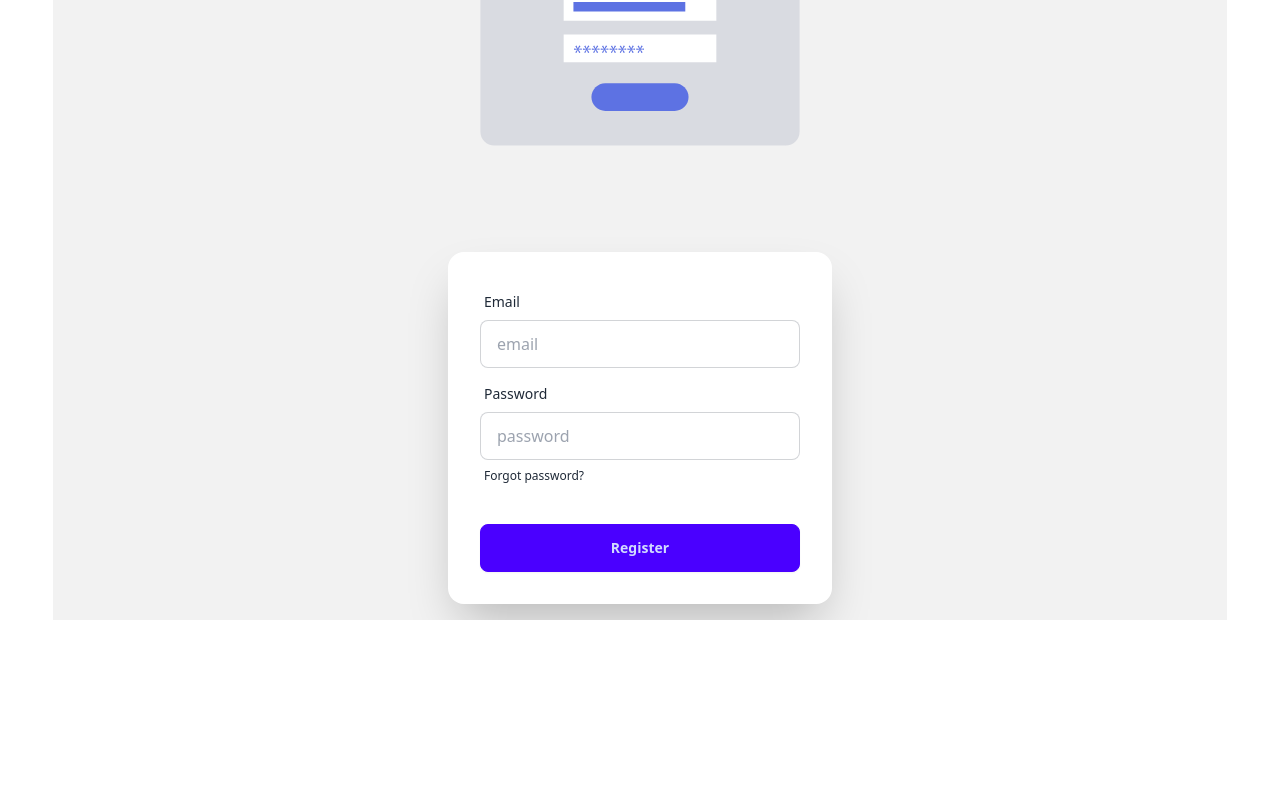
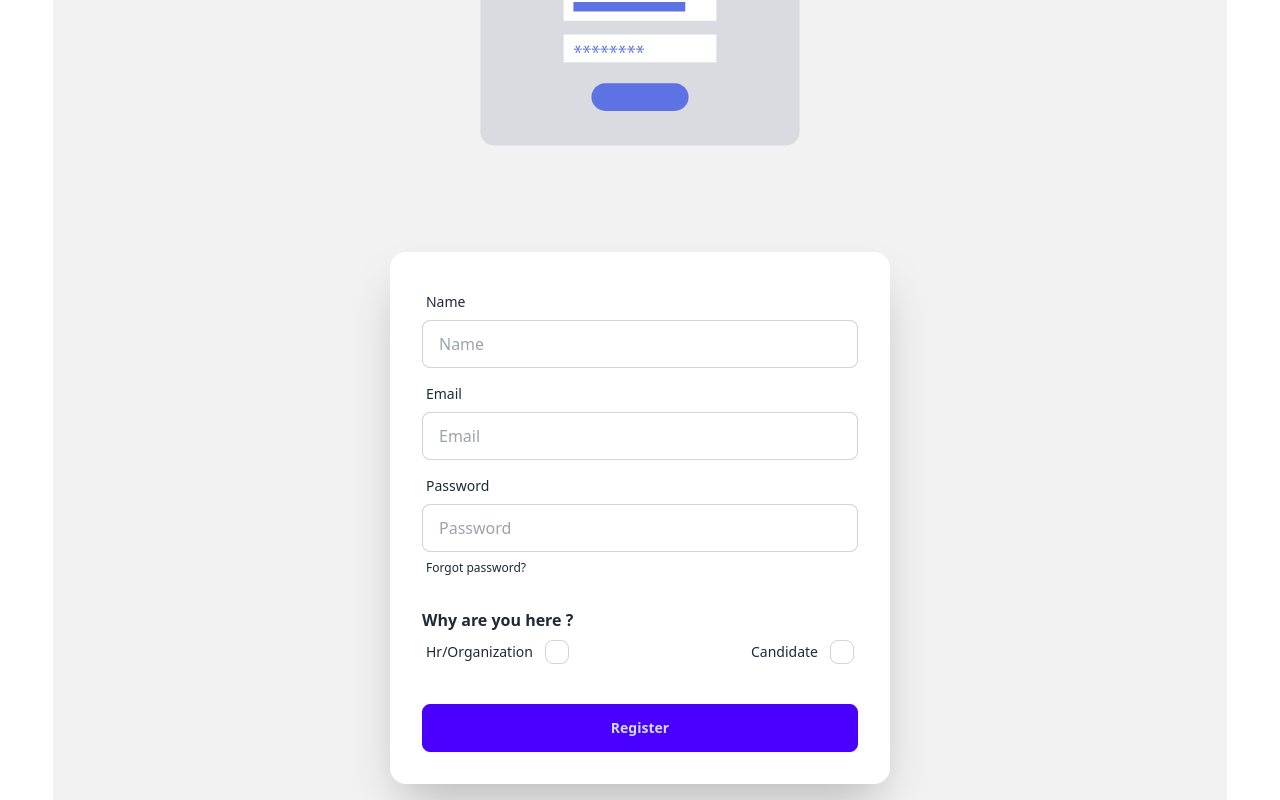
Before and after one commit to neyaz14/Job-Portal, a React (Vite) app: page /register in a window 1280 px wide. Shown: the part 396-1196 px from the top of the page. Before the commit the page ends 1016 px from the top, so only its background shows below. Built offline with nearby package versions, Linux system fonts and the light colour scheme; no server answers.

Commit message:
tried to add name and add jobs data

```diff
--- a/src/Auth/Register.jsx
+++ b/src/Auth/Register.jsx
@@ -5,7 +5,7 @@ import { AuthContext } from './AuthProvider';
 
 const Register = () => {
 
-  const {createUser} = useContext(AuthContext);
+  const { createUser } = useContext(AuthContext);
   const handleRegister = e => {
     e.preventDefault();
     const form = e.target;
@@ -13,8 +13,8 @@ const Register = () => {
     const password = form.password.value;
     alert(email, password);
     createUser(email, password)
-    .then(res=> {console.log(res.user)})
-    .catch(err=>{console.log(err.message)})
+      .then(res => { console.log(res.user) })
+      .catch(err => { console.log(err.message) })
   }
 
   return (
@@ -26,28 +26,63 @@ const Register = () => {
             <div>
               <Lottie animationData={RegisterLottie}></Lottie>
             </div>
+          </div>
 
-          </div>
-          <div className="card bg-base-100 w-full max-w-sm shrink-0 shadow-2xl">
+          <div className="card bg-base-100 w-full  shrink-0 shadow-2xl">
             <form onSubmit={handleRegister} className="card-body">
+
+              {/* Name */}
+              <div className="form-control">
+                <label className="label">
+                  <span className="label-text">Name</span>
+                </label>
+                <input
+                  name='name'
+                  type="name" placeholder="Name" className="input input-bordered" required />
+              </div>
+
+              {/* Email */}
               <div className="form-control">
                 <label className="label">
                   <span className="label-text">Email</span>
                 </label>
                 <input
                   name='email'
-                  type="email" placeholder="email" className="input input-bordered" required />
+                  type="email" placeholder="Email" className="input input-bordered" required />
               </div>
+
+              {/* Password */}
               <div className="form-control">
                 <label className="label">
                   <span className="label-text">Password</span>
                 </label>
                 <input
                   name='password'
-                  type="password" placeholder="password" className="input input-bordered" required />
+                  type="password" placeholder="Password" className="input input-bordered" required />
                 <label className="label">
                   <a href="#" className="label-text-alt link link-hover">Forgot password?</a>
                 </label>
+              </div>
+
+              {/* checkbox */}
+              <div className="form-control mt-4">
+                <p className='font-semibold'>Why are you here ?</p>
+                <div className='flex justify-between'>
+
+                  <label className="label flex gap-3 cursor-pointer">
+                    <span className="label-text">Hr/Organization</span>
+                    <input type="checkbox" className="checkbox" name='hr'
+                    // checked={isChecked}
+                    />
+                  </label>
+
+                  <label className="label flex gap-3 cursor-pointer">
+                    <span className="label-text"> Candidate </span>
+                    <input
+                    name='candidate'
+                    type="checkbox" className="checkbox" />
+                  </label>
+                </div>
               </div>
               <div className="form-control mt-6">
                 <button className="btn btn-primary">Register</button>
--- a/src/Components/Navbar.jsx
+++ b/src/Components/Navbar.jsx
@@ -8,7 +8,7 @@ const Navbar = () => {
     const links = <>
         <li><NavLink>All Jobs</NavLink></li>
         {/* <li><NavLink to={'/jobDetails'}>Job Details</NavLink></li> */}
-        <li><NavLink>Add Job</NavLink></li>
+        <li><NavLink to={'/addjob'}>Add Job</NavLink></li>
         {/* <li><NavLink>Apply for Job</NavLink></li> */}
         <li><NavLink to={'/myApplications'}>My Apllications</NavLink></li>
         {/* <li><NavLink>My Job Posts</NavLink></li> */}
--- /dev/null
+++ b/src/Pages/AddJob.jsx
@@ -0,0 +1,11 @@
+import React from 'react';
+
+const AddJob = () => {
+    return (
+        <div>
+
+        </div>
+    );
+};
+
+export default AddJob;
--- a/src/Router/Router.jsx
+++ b/src/Router/Router.jsx
@@ -8,6 +8,7 @@ import JobDetails from '../Pages/JobDetails';
 import PrivateRoute from '../Privateroute/PrivateRoute';
 import JobApply from '../Pages/JobApply';
 import MyApplications from '../Pages/MyApplications';
+import AddJob from '../Pages/AddJob';
 
 
     const Router = createBrowserRouter([
@@ -29,6 +30,9 @@ import MyApplications from '../Pages/MyApplications';
             {
               path:'/myApplications',
               element: <PrivateRoute><MyApplications></MyApplications></PrivateRoute>
+            },{
+              path: '/addjob',
+              element: <PrivateRoute><AddJob></AddJob></PrivateRoute>
             },
             {
               path:'/jobs/:id',
```
